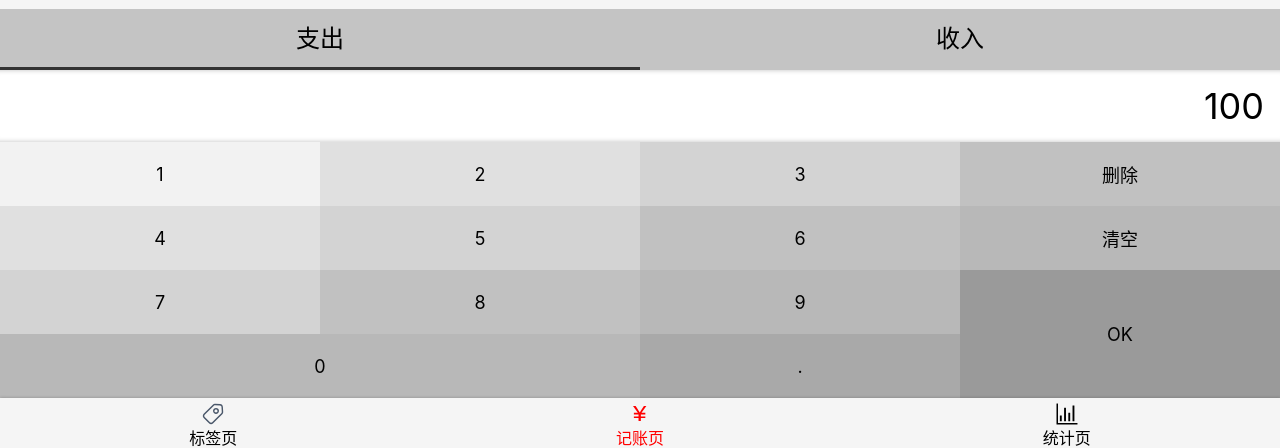
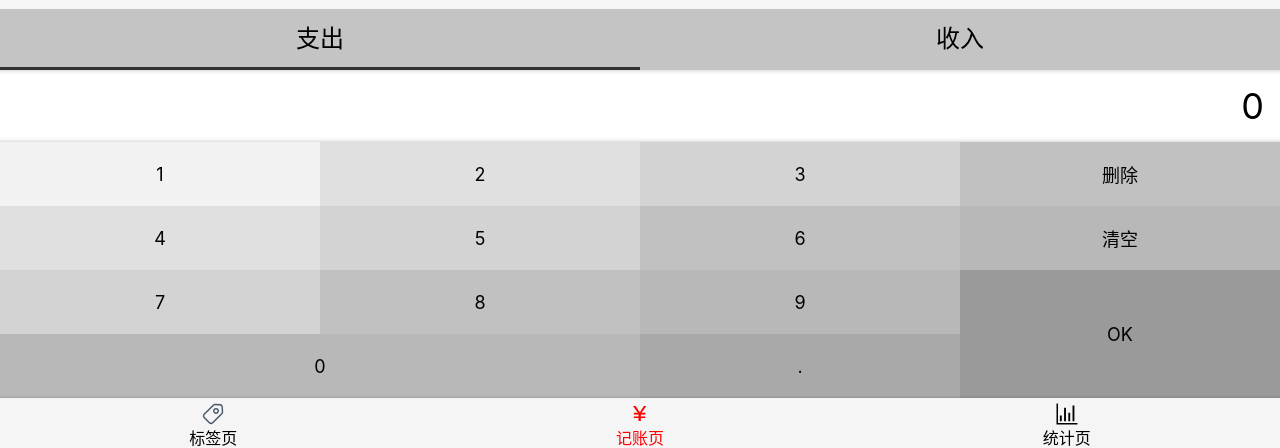
Before and after one commit to dantonghaha1234/react-money, a React app: page /#/money in a window 1280 px wide. Shown: the part 346-794 px from the top of the page. Built offline with nearby package versions, Linux system fonts and the light colour scheme.

Commit message:
部分numberPadSection功能 获取键盘内容

```diff
--- a/src/views/Money.tsx
+++ b/src/views/Money.tsx
@@ -12,33 +12,10 @@
 function Money() {
     return (
         <MyLayout>
-            <TagsSection>
-            </TagsSection>
-            <NoteSection>
-            </NoteSection>
-            <CategorySection>
-            </CategorySection>
-            <NumberPadSection>
-                <div className="output">
-                    100
-                </div>
-                <div className="pad clearfix">
-                    <button>1</button>
-                    <button>2</button>
-                    <button>3</button>
-                    <button>删除</button>
-                    <button>4</button>
-                    <button>5</button>
-                    <button>6</button>
-                    <button>清空</button>
-                    <button>7</button>
-                    <button>8</button>
-                    <button>9</button>
-                    <button className="ok">OK</button>
-                    <button className="zero">0</button>
-                    <button className="dot">.</button>
-                </div>
-            </NumberPadSection>
+            <TagsSection />
+            <NoteSection />
+            <CategorySection />
+            <NumberPadSection />
         </MyLayout>
     );
 }
--- a/src/views/money/NumberPadSection.tsx
+++ b/src/views/money/NumberPadSection.tsx
@@ -1,6 +1,7 @@
 import styled from 'styled-components';
+import React, {useState} from 'react';
 
-const NumberPadSection = styled.section`
+const Wrapper = styled.section`
   display:flex;
   flex-direction: column;
   > .output{
@@ -48,6 +49,60 @@
     }
   }
 `;
-
+const NumberPadSection: React.FC = () => {
+    const [output, setOutput] = useState('0');
+    const onButtonWrapper = (e: React.MouseEvent) => {
+        const text = (e.target as HTMLButtonElement).textContent;
+        console.log(text);
+        switch (text) {
+            case '0':
+            case '1':
+            case '2':
+            case '3':
+            case '4':
+            case '5':
+            case '6':
+            case '7':
+            case '8':
+            case '9':
+            case '.':
+                if (output === '0') {
+                    setOutput(text);
+                } else {
+                    setOutput(output + text);
+                }
+                break;
+            case '删除':
+                break;
+            case '清空':
+                break;
+            case 'OK':
+                break;
+        }
+    };
+    return (
+        <Wrapper>
+            <div className="output">
+                {output}
+            </div>
+            <div className="pad clearfix" onClick={onButtonWrapper}>
+                <button>1</button>
+                <button>2</button>
+                <button>3</button>
+                <button>删除</button>
+                <button>4</button>
+                <button>5</button>
+                <button>6</button>
+                <button>清空</button>
+                <button>7</button>
+                <button>8</button>
+                <button>9</button>
+                <button className="ok">OK</button>
+                <button className="zero">0</button>
+                <button className="dot">.</button>
+            </div>
+        </Wrapper>
+    );
+};
 
 export {NumberPadSection};
```
